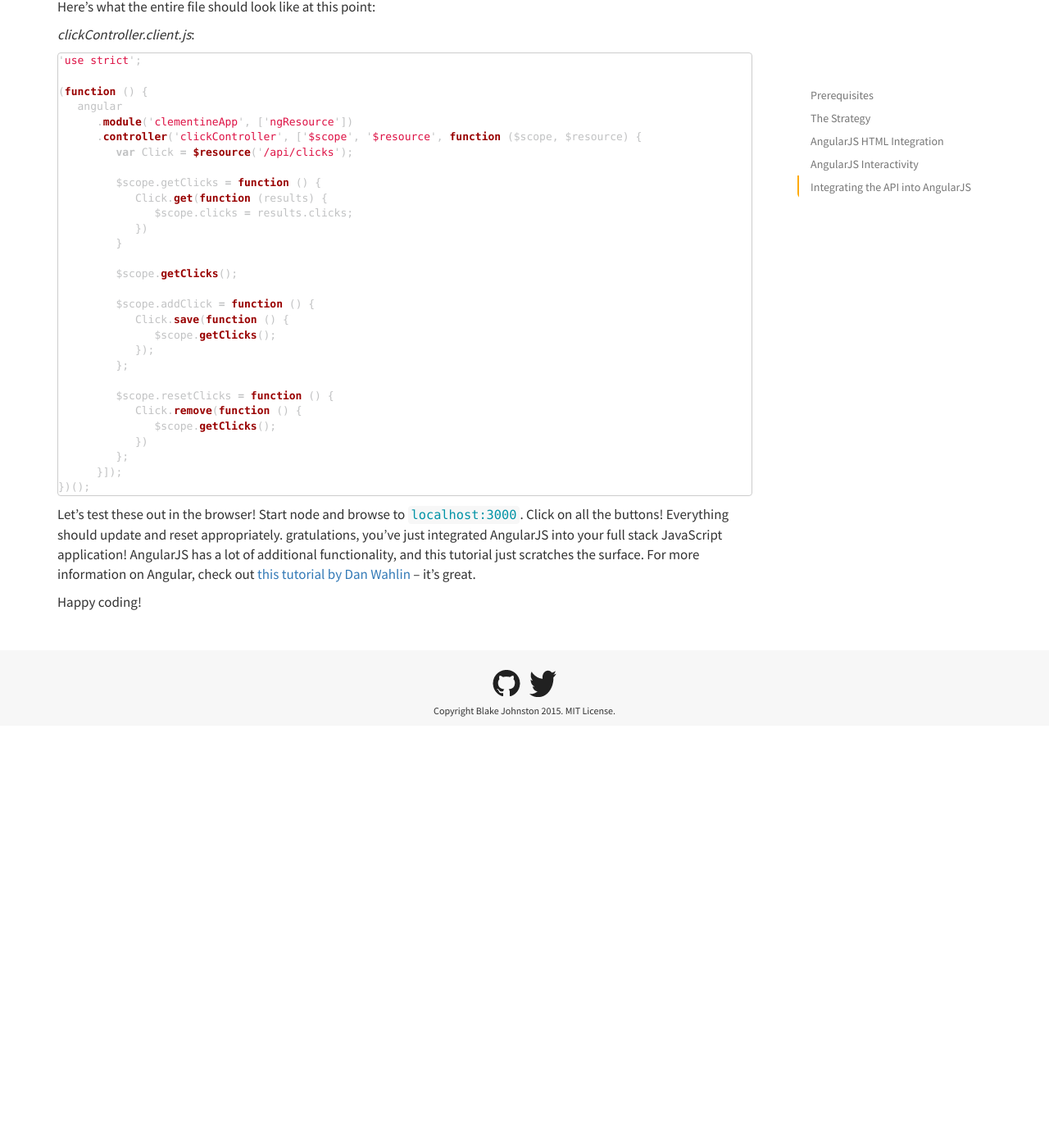
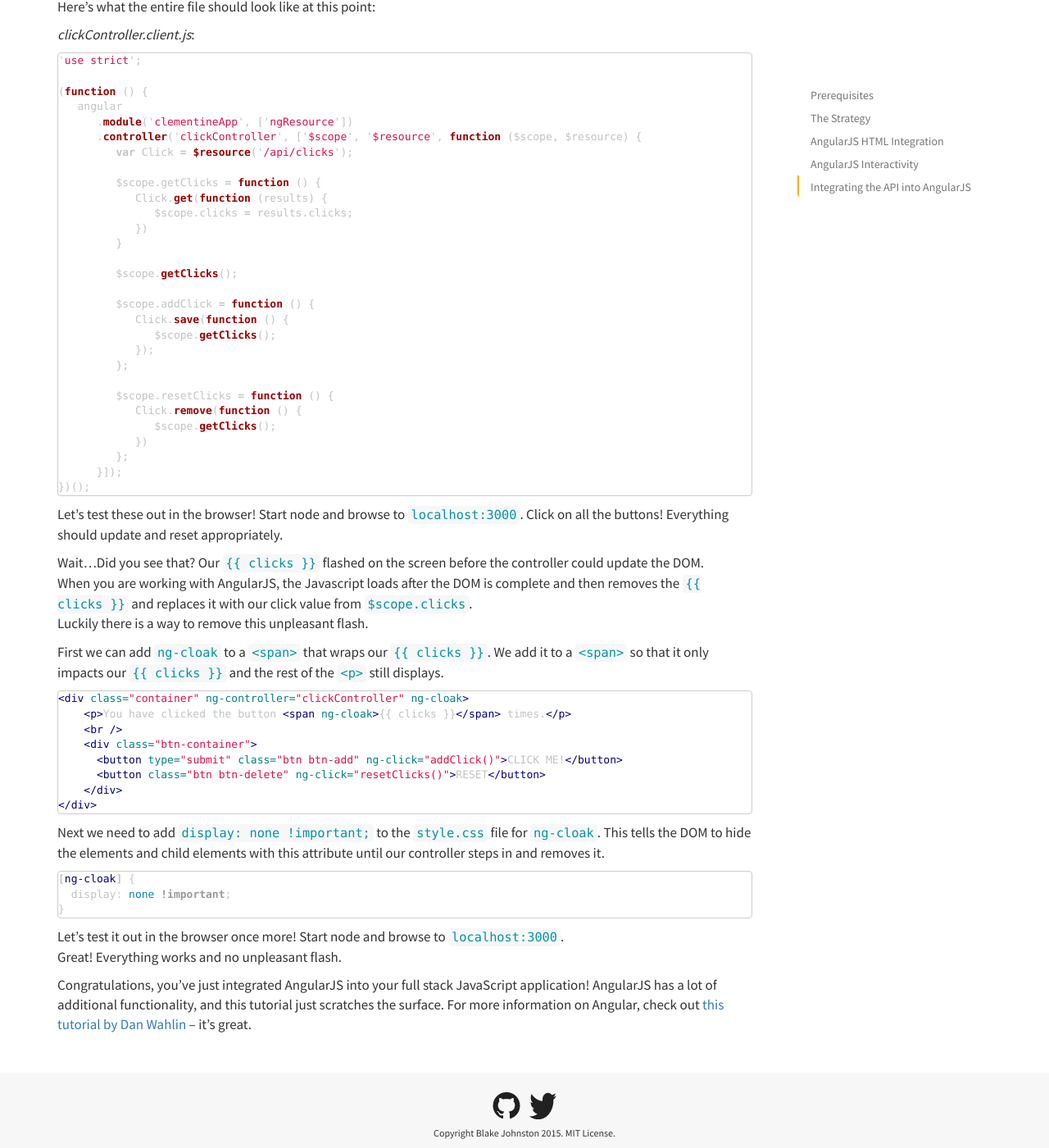
Before and after one commit to johnstonbl01/clementinejs, a Jekyll site: the page built from tutorials/tutorial-angular.md, in a window 1280 px wide and 1400 px high, scrolled down 7370 px. Shown: the whole window at 82% size. Built offline with Jekyll 4.4.1, drawn with Linux system fonts in a browser that asks for light colours; Markdown is read by kramdown in place of the engine named in the settings; before the commit the page ends 8255 px from its top, so only the background shows below that.

Commit message:
Typo 'Congratulations' fixed & ng-cloak added

````diff
--- a/tutorials/tutorial-angular.md
+++ b/tutorials/tutorial-angular.md
@@ -334,6 +334,35 @@ _clickController.client.js_:
 })();
 ```
 
-Let's test these out in the browser! Start node and browse to `localhost:3000`. Click on all the buttons! Everything should update and reset appropriately. gratulations, you've just integrated AngularJS into your full stack JavaScript application! AngularJS has a lot of additional functionality, and this tutorial just scratches the surface. For more information on Angular, check out [this tutorial by Dan Wahlin](https://www.youtube.com/watch?v=i9MHigUZKEM&index=39&list=WL) -- it's great.
+Let's test these out in the browser! Start node and browse to `localhost:3000`. Click on all the buttons! Everything should update and reset appropriately.
 
-Happy coding!
+Wait...Did you see that?  Our `{{ clicks }}` flashed on the screen before the controller could update the DOM.
+When you are working with AngularJS, the Javascript loads after the DOM is complete and then removes the `{{ clicks }}` and replaces it with our click value from `$scope.clicks`.
+Luckily there is a way to remove this unpleasant flash.
+
+First we can add `ng-cloak` to a `<span>` that wraps our `{{ clicks }}`. We add it to a `<span>` so that it only impacts our `{{ clicks }}` and the rest of the `<p>` still displays.
+
+```html
+<div class="container" ng-controller="clickController" ng-cloak>
+    <p>You have clicked the button <span ng-cloak>{{ clicks }}</span> times.</p>
+    <br />
+    <div class="btn-container">
+      <button type="submit" class="btn btn-add" ng-click="addClick()">CLICK ME!</button>
+      <button class="btn btn-delete" ng-click="resetClicks()">RESET</button>
+    </div>
+</div>
+```
+
+Next we need to add `display: none !important;` to the `style.css` file for `ng-cloak`.  This tells the DOM to hide the elements and child elements with this attribute until our controller steps in and removes it.
+
+```css
+[ng-cloak] {
+  display: none !important;
+}
+```
+
+Let's test it out in the browser once more! Start node and browse to `localhost:3000`.
+Great!  Everything works and no unpleasant flash.
+
+
+ Congratulations, you've just integrated AngularJS into your full stack JavaScript application! AngularJS has a lot of additional functionality, and this tutorial just scratches the surface. For more information on Angular, check out [this tutorial by Dan Wahlin](https://www.youtube.com/watch?v=i9MHigUZKEM&index=39&list=WL) -- it's great.
````
